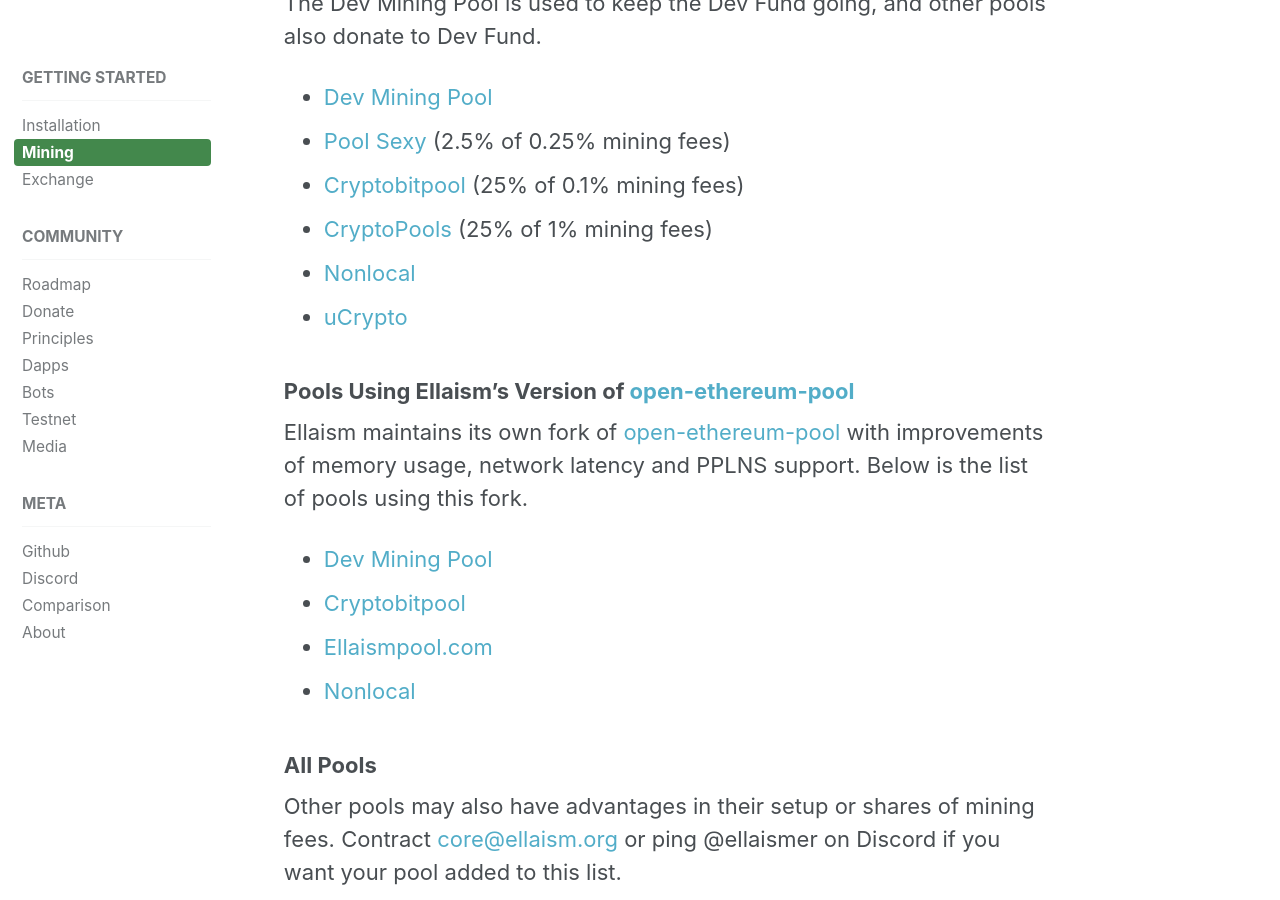
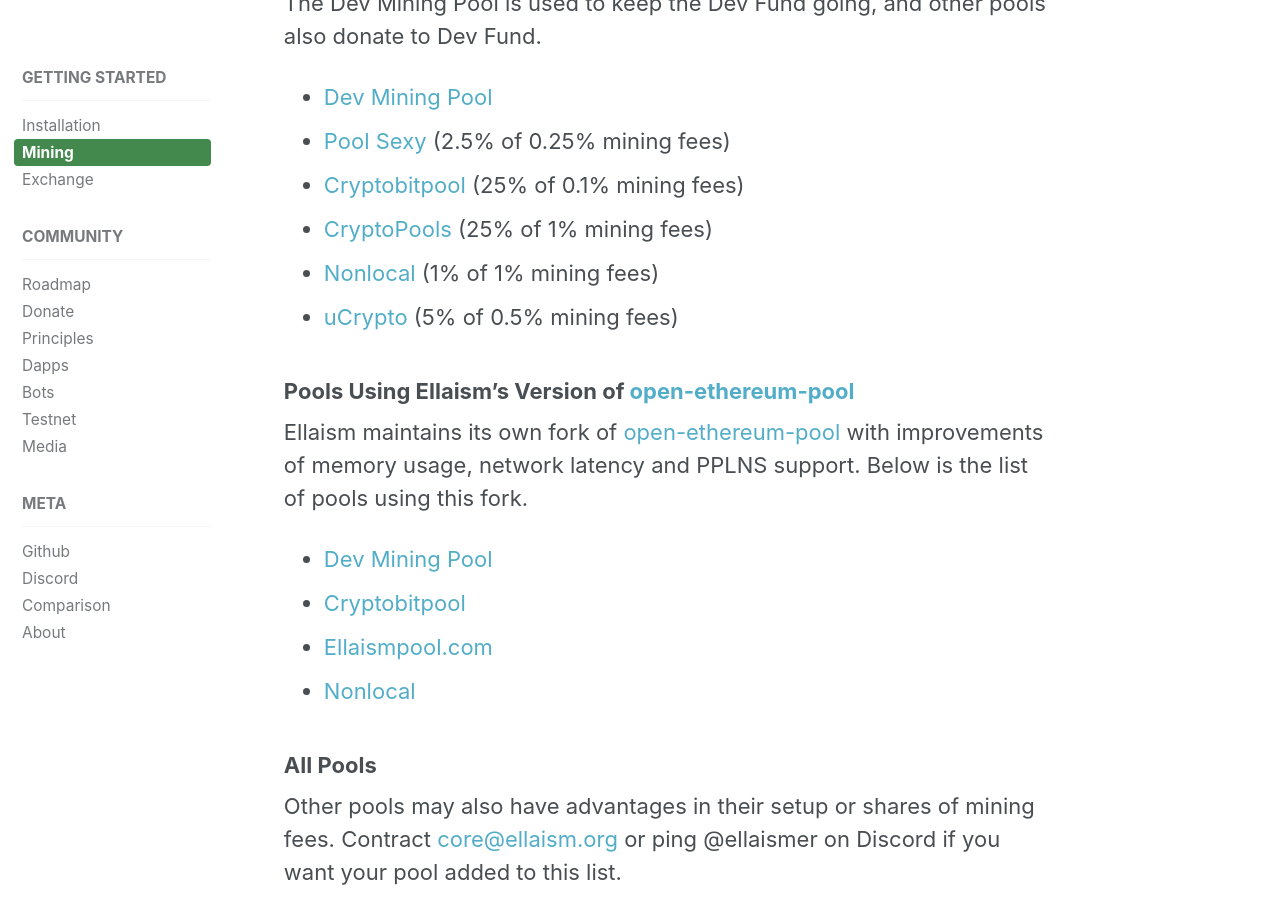
Before and after one commit to ellaism/ellaism.org, a Jekyll site: the page built from _docs/mining.md, in a window 1280 px wide and 900 px high, scrolled down 948 px. Built offline with Jekyll 4.4.1, drawn with Linux system fonts in a browser that asks for light colours.

Commit message:
Update ucrypto and nonlocal donate info

```diff
--- a/_docs/mining.md
+++ b/_docs/mining.md
@@ -31,8 +31,8 @@
 * [Pool Sexy](http://ella.pool.sexy) (2.5% of 0.25% mining fees)
 * [Cryptobitpool](http://ella.cryptobitpool.eu) (25% of 0.1% mining fees)
 * [CryptoPools](http://ella.cryptopools.info) (25% of 1% mining fees)
-* [Nonlocal](https://pool.nonlocal.ca)
-* [uCrypto](https://ucrypto.net/currency/?curr=ELLA)
+* [Nonlocal](https://pool.nonlocal.ca) (1% of 1% mining fees)
+* [uCrypto](https://ucrypto.net/currency/?curr=ELLA) (5% of 0.5% mining fees)
 
 ### Pools Using Ellaism's Version of [open-ethereum-pool](https://github.com/ellaism/open-ethereum-pool)
 
```
